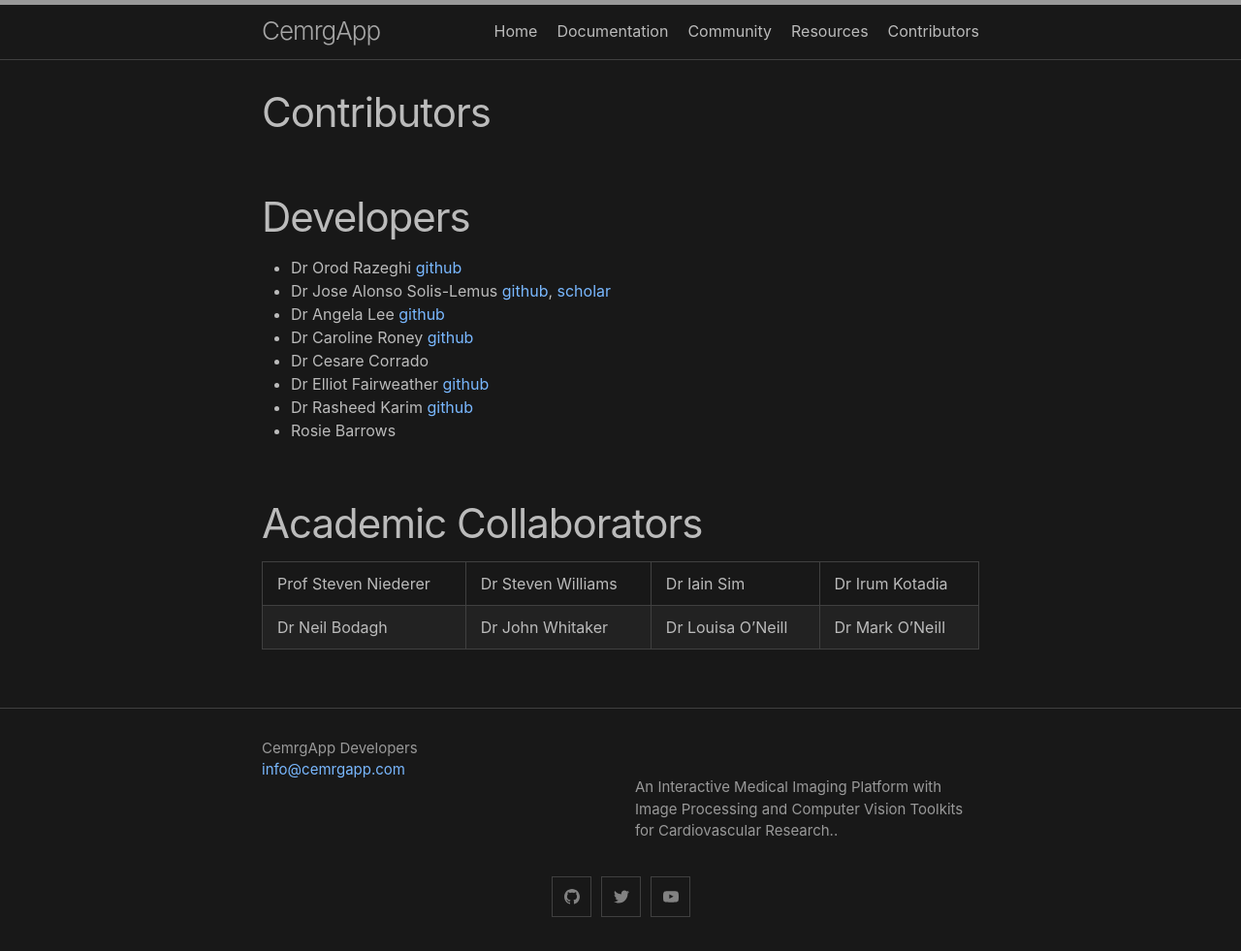
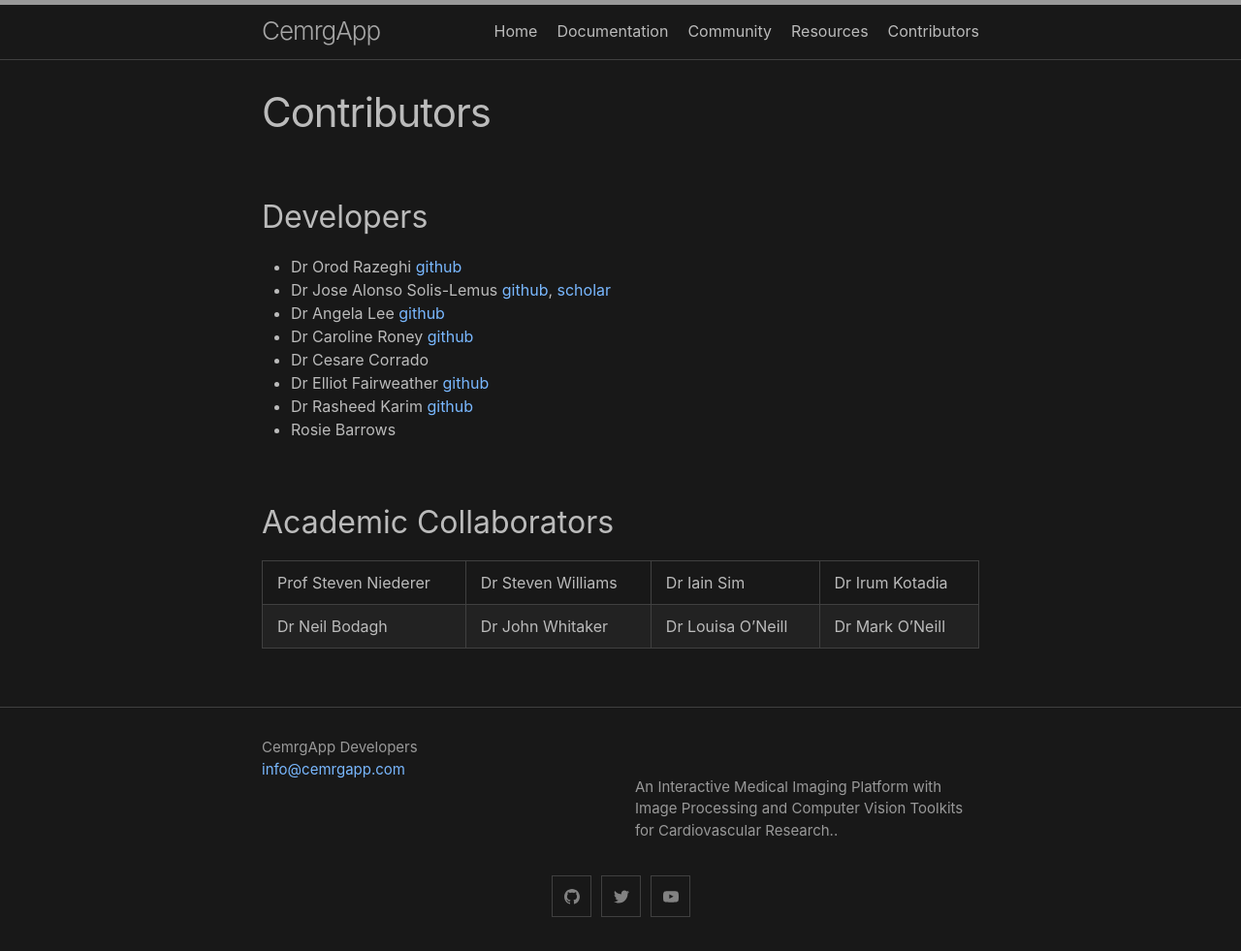
Before and after one commit to OpenHeartDevelopers/CemrgApp, a Jekyll site: the page built from contributors.md, in a window 1280 px wide. Shown: the whole page at 97% size. Built offline with Jekyll 4.4.1, drawn with Linux system fonts in a browser that asks for light colours.

```diff
--- a/contributors.md
+++ b/contributors.md
@@ -4,7 +4,7 @@ title: Contributors
 permalink: /contributors/
 ---
 
-# Developers
+## Developers
 + Dr Orod Razeghi [github](https://github.com/OrodRazeghi)
 + Dr Jose Alonso Solis-Lemus [github](https://github.com/alonsoJASL), [scholar](https://scholar.google.com/citations?user=2_095cQAAAAJ&hl=en&oi=sra)
 + Dr Angela Lee [github](https://github.com/angela337)
@@ -14,7 +14,7 @@ permalink: /contributors/
 + Dr Rasheed Karim [github](https://github.com/drkarim)
 + Rosie Barrows
 
-# Academic Collaborators
+## Academic Collaborators
 
 | Prof Steven Niederer | Dr Steven Williams | Dr Iain Sim       | Dr Irum Kotadia |
 | Dr Neil Bodagh       | Dr John Whitaker   | Dr Louisa O'Neill | Dr Mark O'Neill |
```
